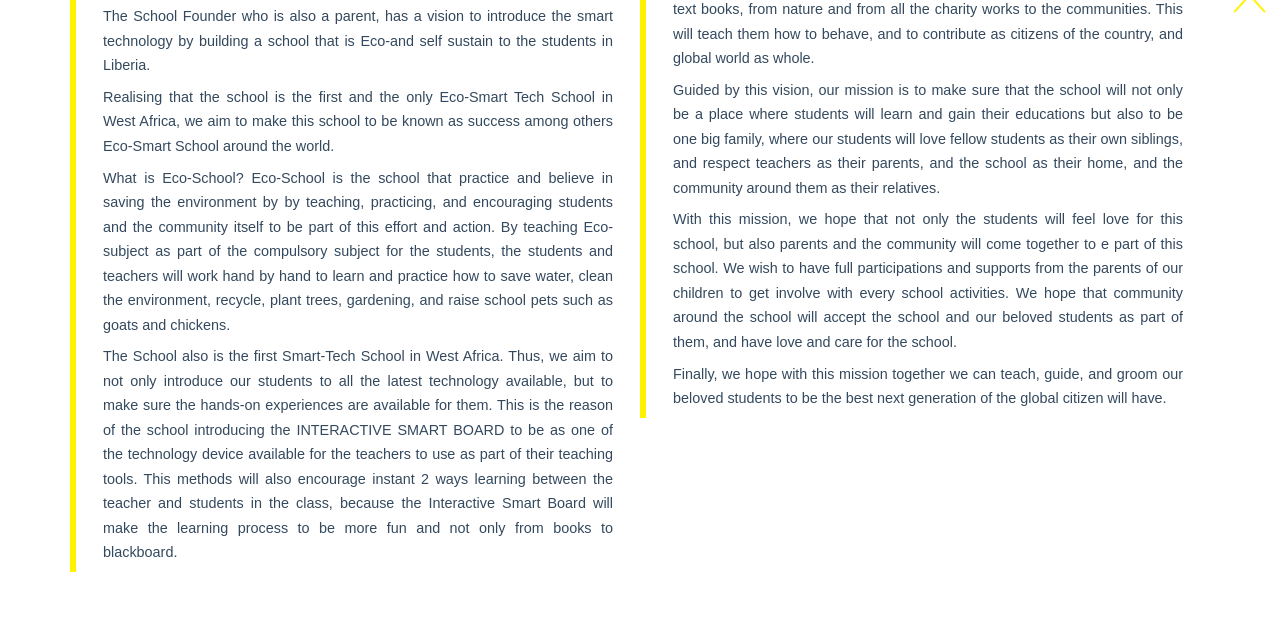
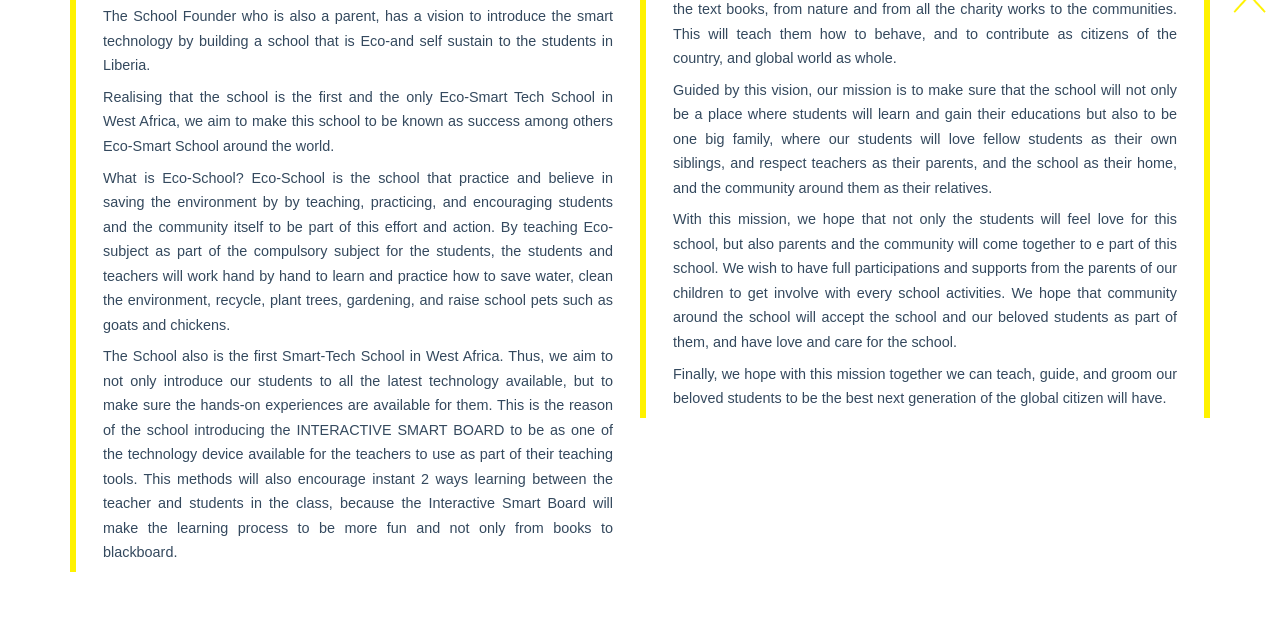
Before and after one commit to thomaswebsite/thomaswebsite.github.io, a plain HTML site: page index.html in a window 1280 px wide. Shown: the part 775-1393 px from the top of the page. Drawn offline with Linux system fonts and the light colour scheme; a web font is replaced by a local one.

Commit message:
Update style.css

```diff
--- a/css/style.css
+++ b/css/style.css
@@ -400,7 +400,7 @@ label{
 
 .side-2 {
 	  padding: 0 27px 0 27px;
-	  border-left: 6px solid #fff200;
+	  border-right: 6px solid #fff200;
 	}
 
 /*--services--*/
```
